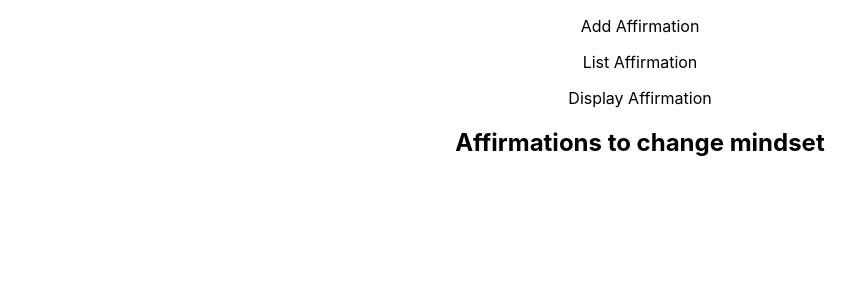
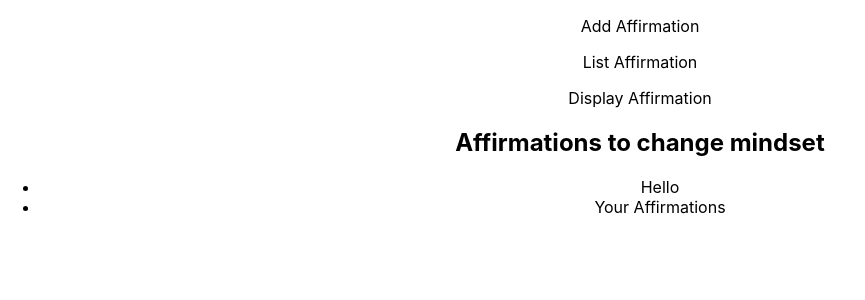
Before and after one commit to usaiyed27/affirmative, a React (Create React App) app: page / in a window 1280 px wide. Both pictures are taken after a click on the element "Display Affirmation". Shown: the top 300 px of the page, without its empty margins (0-865 px from the left). Built offline with nearby package versions, Linux system fonts and the light colour scheme.

Commit message:
modified display affirmation component

```diff
--- a/src/components/DisplayAffirmation/DisplayAffirmation.js
+++ b/src/components/DisplayAffirmation/DisplayAffirmation.js
@@ -1,10 +1,14 @@
 import React from 'react';
 
-function DisplayAffirmation({showAffirmation}){
+function DisplayAffirmation({listAffirm}){
 	return(
 		<div className = 'display-affirmation'>
 			<h2>Affirmations to change mindset</h2>
-			<p></p>
+			<ul>
+				{listAffirm.map(item => (
+					<li key={item}>{item}</li>
+				))}
+			</ul>
 		</div>
 	)
 }
--- a/src/containers/App.js
+++ b/src/containers/App.js
@@ -14,6 +14,7 @@
 				'Hello',
 				'Your Affirmations'
 			],
+			displayAffirm: '',
 			route: 'home'
 		}
 	}
@@ -44,12 +45,11 @@
 		}
 	}
 
-    showAffirmation = () => {
-    	let affirm = this.state.displayAffirm.map(item => {
-    		return item;
-    	})
-    	setInterval(function(affirm) { return affirm }, 2000)
-    }
+    // showAffirmation = () => {
+    // 	for(let i = 0; i< this.state.listAffirm.length; i++){
+    // 		return this.state.listAffirm[i];
+    // 	}
+    // }
 
 	render(){
 		const {listAffirm} = this.state;
@@ -68,8 +68,9 @@
 			      listAffirm = {listAffirm}
 			      />
 			      :<DisplayAffirmation
-			      	onRouteChange = {this.onRouteChange}
-			      	showAffirmation = {this.showAffirmation}/>
+			       onRouteChange = {this.onRouteChange}
+			       listAffirm = {listAffirm}
+			       />
 		      }
 		    </div>
   		);
```
